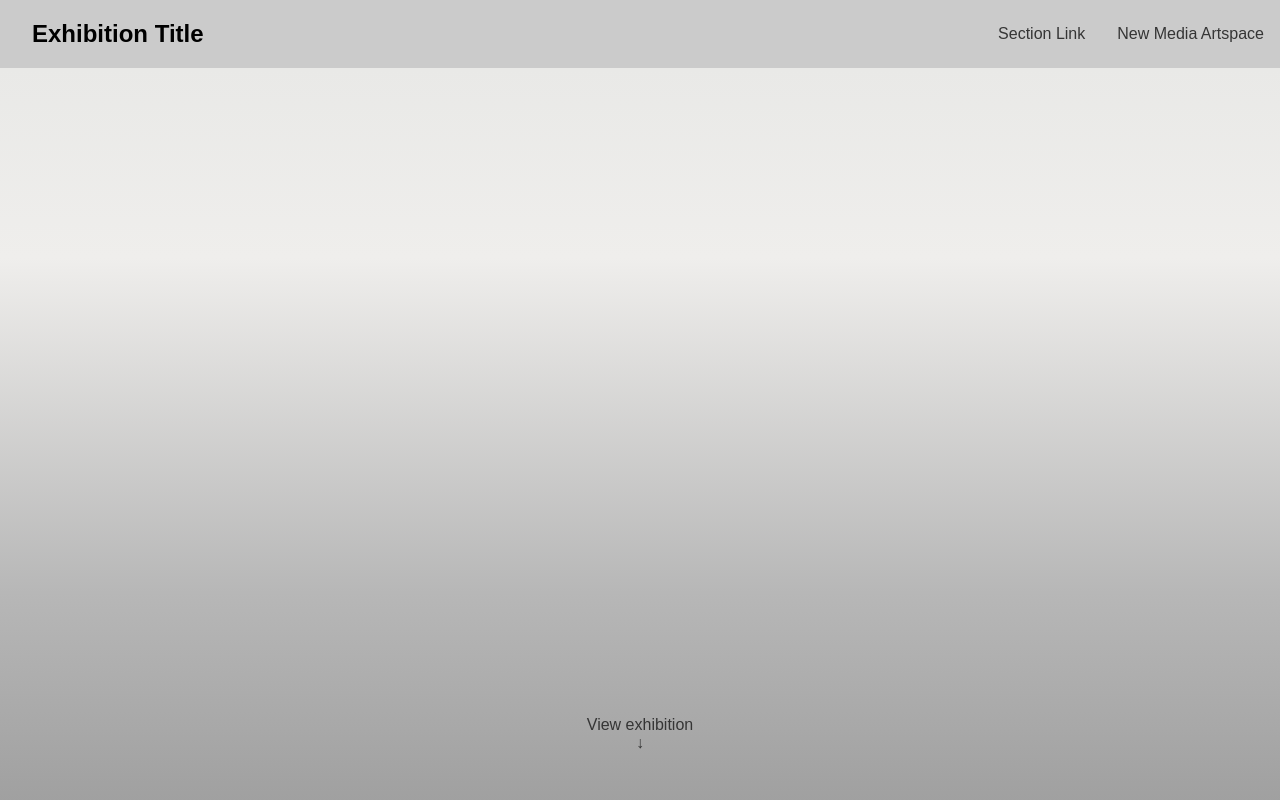
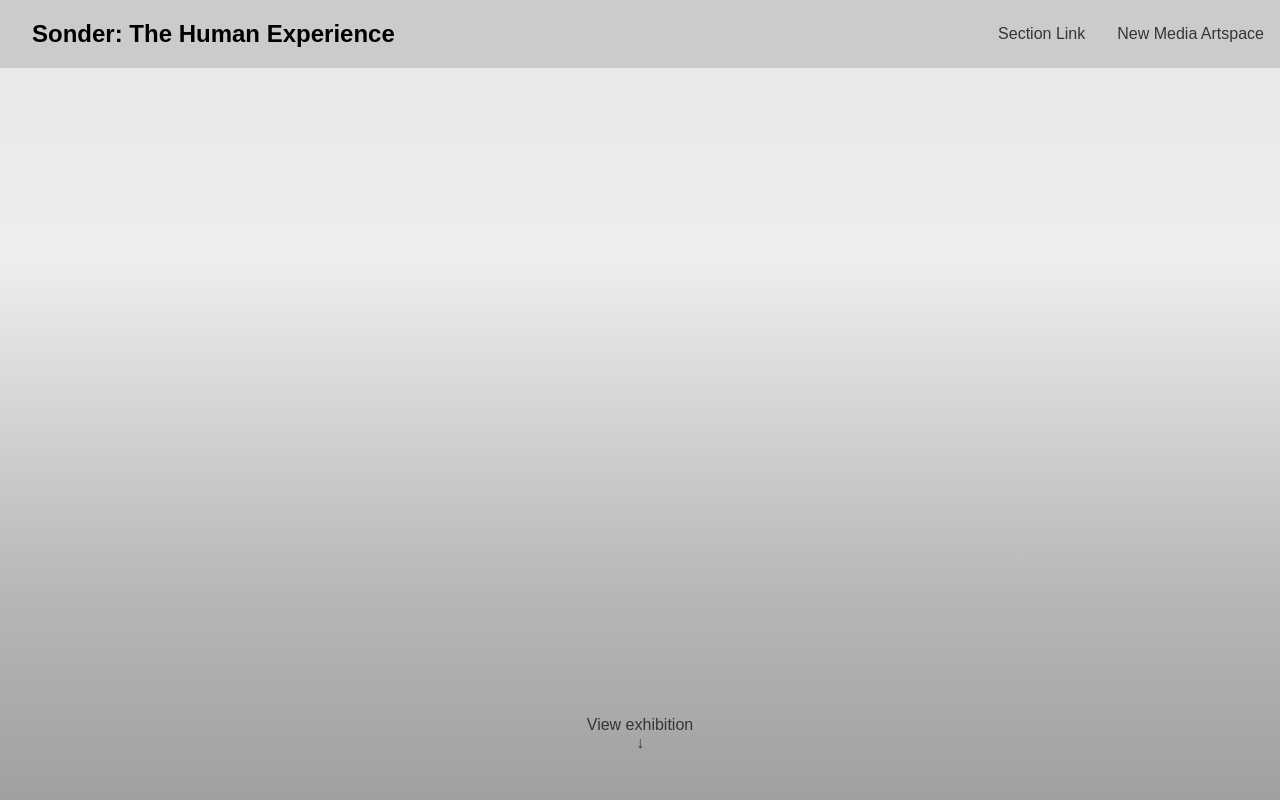
Before and after one commit to nicolerodriguez16/nmanew, a plain HTML site: page Capstone-template-main/index.html in a window 1280 px wide. Shown: the top 800 px of the page. Drawn offline with Linux system fonts and the light colour scheme.

Commit message:
Update index.html
updated title and h1

```diff
--- a/Capstone-template-main/index.html
+++ b/Capstone-template-main/index.html
@@ -4,7 +4,7 @@
     <meta charset="UTF-8" />
     <meta http-equiv="X-UA-Compatible" content="IE=edge" />
     <meta name="viewport" content="width=device-width, initial-scale=1.0" />
-    <title>Title Here</title>
+    <title>Sonder: The Human Experience</title>
     <link rel="stylesheet" href="main.css" />
     <link
       rel="stylesheet"
@@ -26,7 +26,7 @@
     <!-- Top Navigation Menu -->
     <nav class="topnav" id="top">
       <a href="#home" class="exhibition-logo active"
-        ><h1>Exhibition Title</h1></a
+        ><h1>Sonder: The Human Experience</h1></a
       >
       <!-- "Hamburger menu" / "Bar icon" to toggle the navigation links -->
       <a class="icon" id="hamburger">
```
